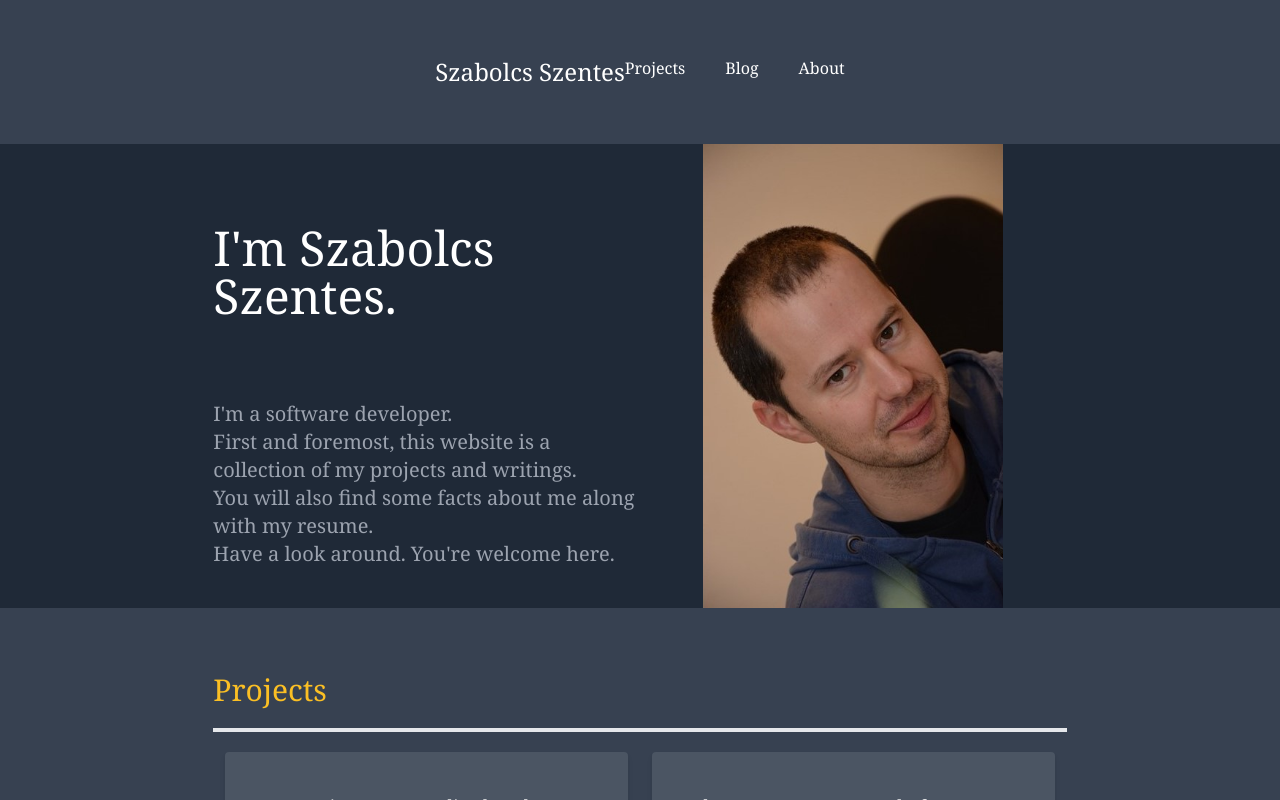
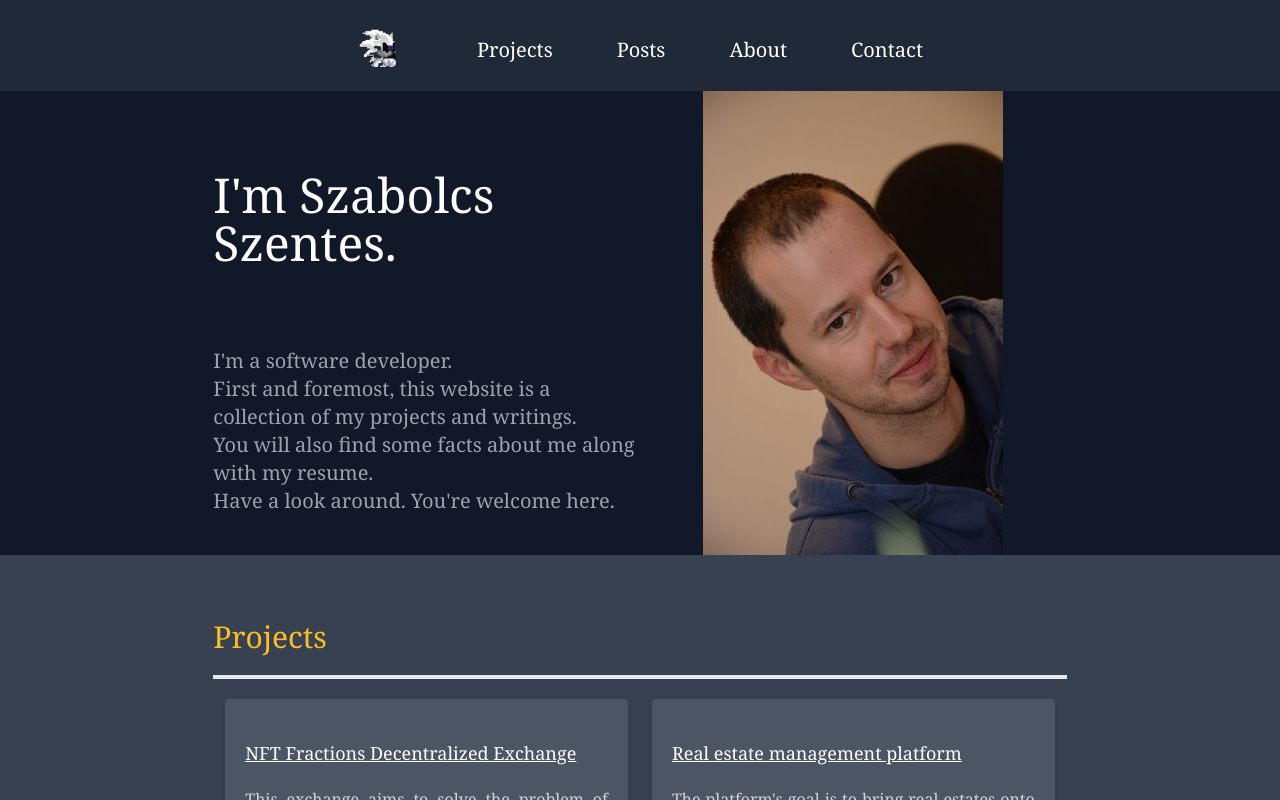
Before and after one commit to szmizorsz/personal-webpage, a React (Create React App) app: page / in a window 1280 px wide. Shown: the top 800 px of the page. Built offline with nearby package versions, Linux system fonts and the light colour scheme.

Commit message:
Menu changes

```diff
--- a/src/components/About.js
+++ b/src/components/About.js
@@ -3,7 +3,7 @@ import profile_pic from "../images/profile_pic.jpg";
 
 function About() {
     return (
-        <div class="bg-gray-800 grid grid-cols-6">
+        <div class="bg-gray-900 grid grid-cols-6">
             <div class="col-span-1"></div>
             <div class="col-span-2">
                 <div class="text-5xl pt-20 pb-20">
--- a/src/components/Header.js
+++ b/src/components/Header.js
@@ -1,32 +1,36 @@
 import React from 'react'
+import logo from '../images/logo.jpg'
 
 function Header() {
     return (
-        <div class="flex justify-center pt-14 pb-14">
-            <nav>
-                <div>
-                    <a href="/">
-                        <h6 class="text-2xl">Szabolcs Szentes</h6>
-                    </a>
-                </div>
-            </nav>
-            <div>
-                <a href="#" class="mr-10">
+        <div class="flex justify-center pt-6 pb-6 sticky top-0 z-50 bg-gray-800">
+            <div class="relative">
+                <a href="/">
+                    <img src={logo} alt="logo" width="40"></img>
+
+                </a>
+            </div>
+            <div class="ml-20 mt-3 text-xl">
+                <a href="#projects" class="mr-16">
                     <span>
                         Projects
                     </span>
                 </a>
-                <a href="#" class="mr-10">
+                <a href="#posts" class="mr-16">
                     <span>
-                        Blog
+                        Posts
+                    </span>
+                </a>
+                <a href="#" class="mr-16">
+                    <span>
+                        About
                     </span>
                 </a>
                 <a href="#">
                     <span>
-                        About
+                        Contact
                     </span>
                 </a>
-
             </div>
         </div>
     )
--- a/src/components/Posts.js
+++ b/src/components/Posts.js
@@ -41,7 +41,7 @@ function Posts() {
     ]
     return (
         <div class="pt-16">
-            <h6 class="flex justify-start pb-5 border-b-4 mb-10 text-yellow-400 text-3xl">
+            <h6 id="posts" class="flex justify-start pb-5 border-b-4 mb-10 text-yellow-400 text-3xl">
                 Posts
             </h6>
             {posts.map((post) =>
--- a/src/components/Projects.js
+++ b/src/components/Projects.js
@@ -73,7 +73,8 @@ function Projects() {
         }
     ]
     return (
-        <div class="pt-16">
+        <div id="projects" >
+            <div class="pt-16"></div>
             <h6 class="flex justify-start pb-5 mb-2 border-b-4 text-yellow-400 text-3xl">
                 Projects
             </h6>
```
Also changed, not shown: src/images/logo.jpg (added).
